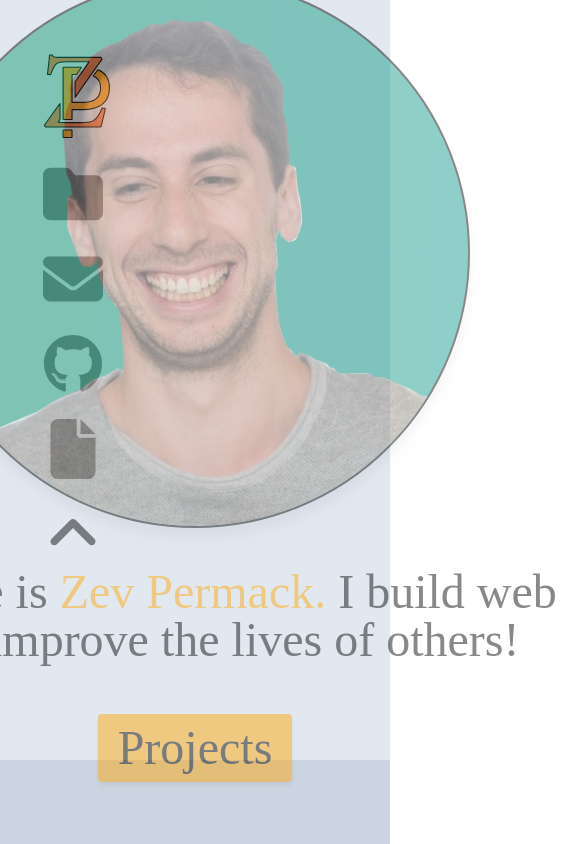
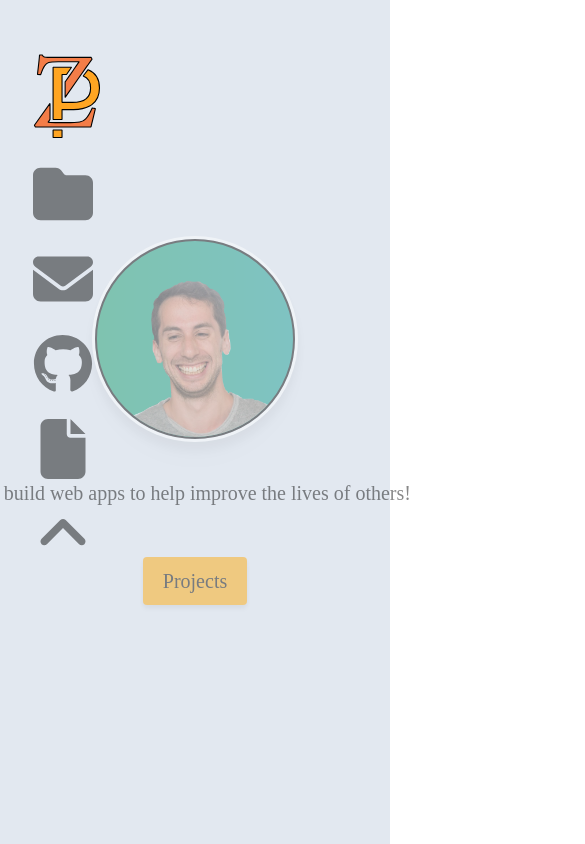
Before and after one commit to rewpt/portfolio, a React (Create React App) app: page /projects in a window 390 px wide. Shown: the top 844 px of the page, 585 px wide, since content can reach past the window. Built offline with nearby package versions, Linux system fonts and the light colour scheme.

Commit message:
start css for mobile view

```diff
--- a/src/App.js
+++ b/src/App.js
@@ -8,11 +8,7 @@ function App() {
   return (
     <div className="App">
       <Nav />
-      <div className="flex justify-center w-full bg-slate-200">
-      <div className="w-[90%] mx-[100px]">
       <TopBanner />
-      </div>
-      </div>
       <div className="flex justify-center w-full bg-slate-300">
       <div className="w-[90%]">
       <ProjectCarousel />
--- a/src/components/Logo.jsx
+++ b/src/components/Logo.jsx
@@ -105,7 +105,7 @@ export default function Logo() {
       {!initialAnimation && (
         <motion.a href="#top-banner" className="w-full h-full">
           <motion.svg
-            className="ml-[10px]  inline-block"
+            className="ml-[10px]"
             variants={svgVariants2}
             initial="initial"
             animate="animate"
--- a/src/components/Nav.jsx
+++ b/src/components/Nav.jsx
@@ -25,22 +25,22 @@ function Nav() {
     "hover:cursor-pointer hover:text-orange mt-[20px] rotate-180": !navOpen,
   });
   return (
-    <div className="sticky top-[50px] overflow-visible ml-[30px] bg-opacity-0">
+    <div className="sticky top-[50px] overflow-visible bg-opacity-0 ml-[20px]">
       <div className="absolute flex flex-col items-center w-[85px]">
         <Logo></Logo>
         <motion.nav
-          className="w-[85px]"
+          className=""
           variants={svgVariants}
           initial="hidden"
           animate="visible"
         >
-          <ul className="flex flex-col items-center">
+          <ul className="flex flex-col">
             {navOpen && (
               <>
                 <a href="#projects">
                   <li className="hover:cursor-pointer hover:text-orange mt-[20px]">
                     <FontAwesomeIcon
-                      className=" h-[60px] w-[60px]"
+                      className="h-[60px] w-[60px]"
                       icon={faFolder}
                     />
                   </li>
@@ -48,7 +48,7 @@ function Nav() {
                 <a href="#contact">
                   <li className="hover:cursor-pointer hover:text-orange mt-[20px]">
                     <FontAwesomeIcon
-                      className=" h-[60px] w-[60px]"
+                      className="h-[60px] w-[60px]"
                       icon={faEnvelope}
                     />
                   </li>
@@ -60,7 +60,7 @@ function Nav() {
                 >
                   <li className="hover:cursor-pointer hover:text-orange mt-[20px]">
                     <FontAwesomeIcon
-                      className=" h-[60px] w-[60px]"
+                      className="h-[60px] w-[60px]"
                       icon={faGithub}
                     />
                   </li>
@@ -74,7 +74,7 @@ function Nav() {
                 >
                   <li className="hover:cursor-pointer hover:text-orange mt-[20px]">
                     <FontAwesomeIcon
-                      className=" h-[60px] w-[60px]"
+                      className="h-[60px] w-[60px]"
                       icon={faFile}
                     />
                   </li>
@@ -87,10 +87,7 @@ function Nav() {
                 setNavOpen(!navOpen);
               }}
             >
-              <FontAwesomeIcon
-                className=" h-[60px] w-[60px]"
-                icon={faAngleUp}
-              />
+              <FontAwesomeIcon className="h-[60px] w-[60px]" icon={faAngleUp} />
             </li>
           </ul>
         </motion.nav>
--- a/src/components/Project.jsx
+++ b/src/components/Project.jsx
@@ -113,15 +113,12 @@ export default function Project(props) {
       <div className="flex items-center">
         <span
           onClick={decrementCarouselIndex}
-          className="h-[80px] w-[80px] mr-[50px] hover:scale-[1.2] hover:cursor-pointer text-[#F47D48]"
+          className="h-[80px] w-[80px] mr-[25px] hover:scale-[1.2] hover:cursor-pointer text-[#F47D48]"
         >
-          <FontAwesomeIcon
-            className="h-[80px] w-[80px] mr-[50px]"
-            icon={faCaretLeft}
-          />
+          <FontAwesomeIcon className="h-[80px] w-[80px]" icon={faCaretLeft} />
         </span>
 
-        <div className="flex drop-shadow-lg border-2 border-black justify-center bg-black h-[650px] w-[1100px] w-max-none overflow-hidden">
+        <div className="flex drop-shadow-lg border-2 border-black justify-center bg-black h-[650px] xs:h-[300px] xs:w-[450px] md:w-[600px] lg:w-[800px] xl:w-[900px] 2xl:w-[1100px] overflow-hidden">
           <motion.img
             variants={variants}
             initial="initial"
--- a/src/components/TopBanner.jsx
+++ b/src/components/TopBanner.jsx
@@ -15,26 +15,32 @@ export default function TopBanner() {
   return (
     <div
       id="top-banner"
-      className="h-[90vh] flex items-center justify-center text-5xl  bg-slate-200"
+      className="flex justify-center h-[100vh] w-full bg-slate-200"
     >
+      <div className=" flex w-[50%] items-center justify-center text-xl  bg-slate-200">
         <motion.div
           className="flex flex-col justify-center items-center"
           variants={svgVariants}
           initial="hidden"
           animate="visible"
         >
-        <div className="flex border-2 border-black overflow-hidden justify-center items-start rounded-full drop-shadow-xl h-[550px] w-[550px] ring-white p-10 bg-gradient-to-l from-[#11998E] to-[#119967] ">
-          <img src={face} className="face h-[525px] max-w-none" alt="profile" />
+          <div className="flex border-2 border-black overflow-hidden justify-center items-start rounded-full drop-shadow-xl h-[200px] w-[200px] ring ring-white p-10 bg-gradient-to-l from-[#11998E] to-[#119967] ">
+            <img
+              src={face}
+              className="face min-h-[175px] max-h-[175px] max-w-none"
+              alt="profile"
+            />
           </div>
           <p className="w-[900px] mb-[50px] mt-10 mx-[100px]">
             Hi! My name is
-          <span className="text-[orange]"> Zev Permack. </span> I build web apps
-          to help improve the lives of others!
+            <span className="text-[orange]"> Zev Permack. </span> I build web
+            apps to help improve the lives of others!
           </p>
           <a href="#projects">
             <Button>Projects</Button>
           </a>
         </motion.div>
       </div>
+    </div>
   );
 }
--- a/tailwind.config.js
+++ b/tailwind.config.js
@@ -4,6 +4,14 @@ module.exports = {
   ],
   theme: {
     extend: {
+      screens: {
+        'xs': '320px',
+        'sm': '500px',
+        'md': '700px',
+        'lg': '1200px',
+        'xl': '1375px',
+        // => @media (min-width: 992px) { ... }
+      },
       colors : {
         orange: '#F47D48'
       }
```
Lines whose indentation alone changed are shown as unchanged.
